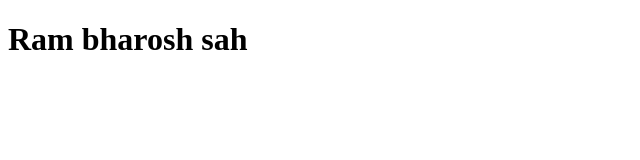
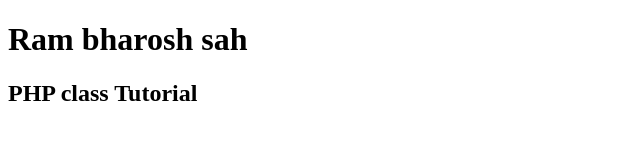
Before and after one commit to Rambharosh09/practice, a plain HTML site: page index.html in a window 1280 px wide. Shown: the whole page, without its empty margins (0-640 px from the left). Drawn offline with Linux system fonts and the light colour scheme.

Commit message:
add new head

```diff
--- a/index.html
+++ b/index.html
@@ -7,5 +7,6 @@
 </head>
 <body>
     <h1>Ram bharosh sah</h1>
+    <h2>PHP class Tutorial</h2>
 </body>
 </html>
```
